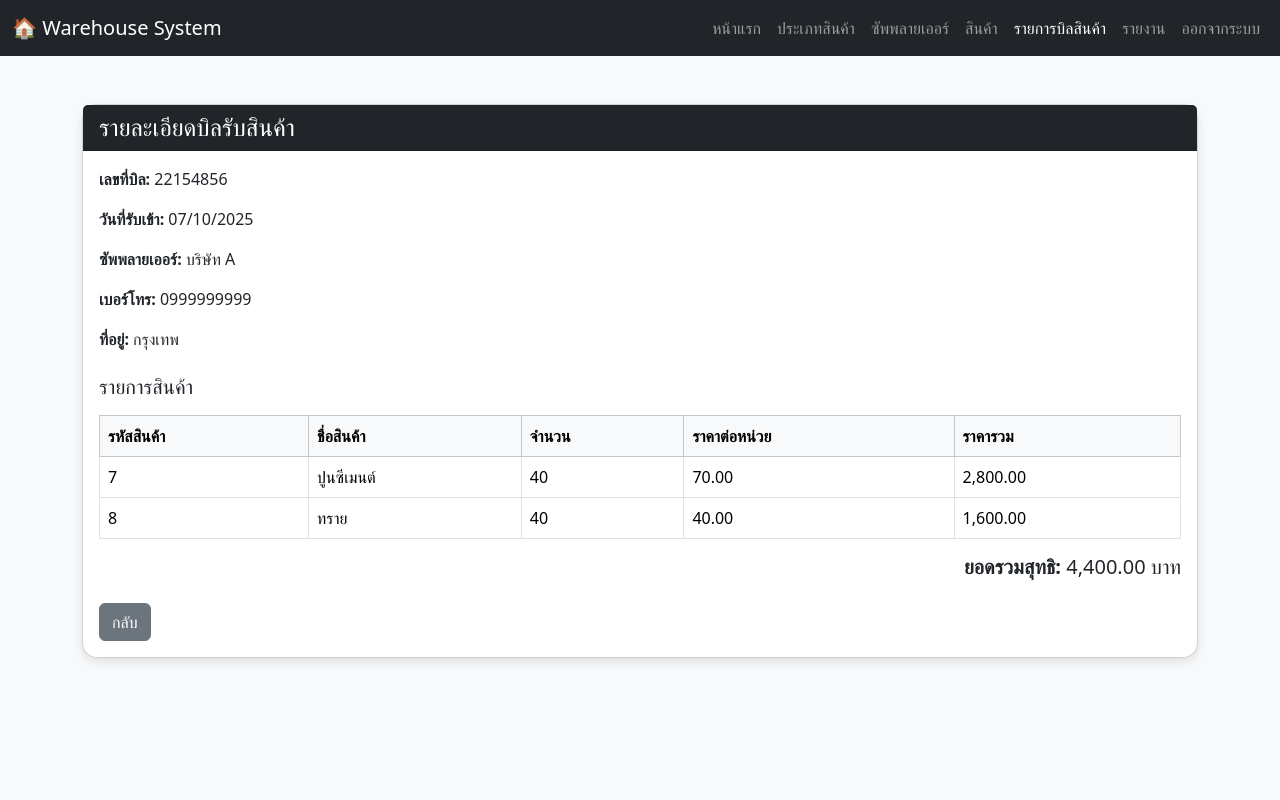
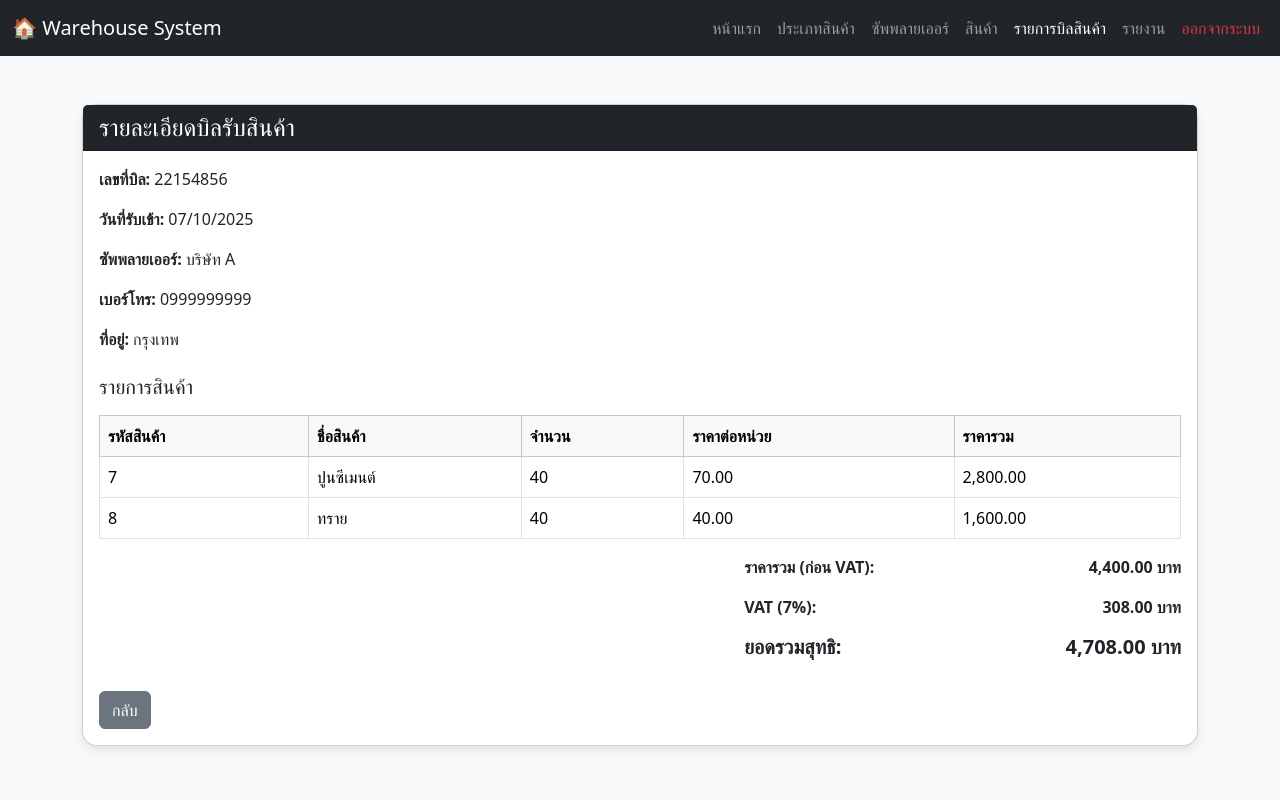
Before and after one commit to Earth489/Warehouse_Project, a PHP site: page /purchase_detail.php?id=11 in a window 1280 px wide. Run offline with PHP 8.4, Linux system fonts and the light colour scheme; a user stored in the database is signed in; data comes from the database, SQL or seed files in the repository.

Commit message:
Add files via upload

```diff
--- a/add_category.php
+++ b/add_category.php
@@ -50,7 +50,7 @@ if ($_SERVER["REQUEST_METHOD"] == "POST") {
           <li class="nav-item"><a class="nav-link" href="warehouse_page.php">รายการบิลสินค้า</a></li>
          <!-- <li class="nav-item"><a class="nav-link" href="history.php">ประวัติ</a></li> -->
           <li class="nav-item"><a class="nav-link" href="report.php">รายงาน</a></li>
-          <li class="nav-item"><a class="nav-link" href="logout.php">ออกจากระบบ</a></li>
+          <li class="nav-item"><a class="nav-link text-danger" href="logout.php">ออกจากระบบ</a></li>
         </ul>
       </div>
     </div>
--- a/add_suppliers.php
+++ b/add_suppliers.php
@@ -51,7 +51,7 @@ if ($_SERVER["REQUEST_METHOD"] == "POST") {
           <li class="nav-item"><a class="nav-link" href="warehouse_page.php">รายการบิลสินค้า</a></li>
          <!-- <li class="nav-item"><a class="nav-link" href="history.php">ประวัติ</a></li> -->
           <li class="nav-item"><a class="nav-link" href="report.php">รายงาน</a></li>
-          <li class="nav-item"><a class="nav-link" href="logout.php">ออกจากระบบ</a></li>
+          <li class="nav-item"><a class="nav-link text-danger" href="logout.php">ออกจากระบบ</a></li>
         </ul>
       </div>
     </div>
--- a/categories.php
+++ b/categories.php
@@ -37,7 +37,7 @@ $result = $conn->query($sql);
           <li class="nav-item"><a class="nav-link" href="warehouse_page.php">รายการบิลสินค้า</a></li>
          <!-- <li class="nav-item"><a class="nav-link" href="history.php">ประวัติ</a></li> -->
           <li class="nav-item"><a class="nav-link" href="report.php">รายงาน</a></li>
-          <li class="nav-item"><a class="nav-link" href="logout.php">ออกจากระบบ</a></li>
+          <li class="nav-item"><a class="nav-link text-danger" href="logout.php">ออกจากระบบ</a></li>
         </ul>
       </div>
     </div>
--- a/category_edit.php
+++ b/category_edit.php
@@ -72,7 +72,7 @@ if (isset($_POST['update'])) {
           <li class="nav-item"><a class="nav-link" href="warehouse_page.php">รายการบิลสินค้า</a></li>
          <!-- <li class="nav-item"><a class="nav-link" href="history.php">ประวัติ</a></li> -->
           <li class="nav-item"><a class="nav-link" href="report.php">รายงาน</a></li>
-          <li class="nav-item"><a class="nav-link" href="logout.php">ออกจากระบบ</a></li>
+          <li class="nav-item"><a class="nav-link text-danger" href="logout.php">ออกจากระบบ</a></li>
         </ul>
       </div>
     </div>
--- a/history.php
+++ b/history.php
@@ -107,7 +107,7 @@ $result = $stmt->get_result();
           <li class="nav-item"><a class="nav-link" href="warehouse_page.php">รายการบิลสินค้า</a></li>
          <!-- <li class="nav-item"><a class="nav-link active" href="history.php">ประวัติ</a></li> -->
           <li class="nav-item"><a class="nav-link" href="report.php">รายงาน</a></li>
-          <li class="nav-item"><a class="nav-link" href="logout.php">ออกจากระบบ</a></li>
+          <li class="nav-item"><a class="nav-link text-danger" href="logout.php">ออกจากระบบ</a></li>
         </ul>
       </div>
     </div>
--- a/homepage.php
+++ b/homepage.php
@@ -56,7 +56,7 @@ if ($latest_month) {
           <li class="nav-item"><a class="nav-link" href="warehouse_page.php">รายการบิลสินค้า</a></li>
          <!-- <li class="nav-item"><a class="nav-link" href="history.php">ประวัติ</a></li> -->
           <li class="nav-item"><a class="nav-link" href="report.php">รายงาน</a></li>
-          <li class="nav-item"><a class="nav-link" href="logout.php">ออกจากระบบ</a></li>
+          <li class="nav-item"><a class="nav-link text-danger" href="logout.php">ออกจากระบบ</a></li>
         </ul>
       </div>
     </div>
--- a/product_edit.php
+++ b/product_edit.php
@@ -90,7 +90,7 @@ if (isset($_POST['update'])) {
           <li class="nav-item"><a class="nav-link" href="warehouse_page.php">รายการบิลสินค้า</a></li>
          <!-- <li class="nav-item"><a class="nav-link" href="history.php">ประวัติ</a></li> -->
           <li class="nav-item"><a class="nav-link" href="report.php">รายงาน</a></li>
-          <li class="nav-item"><a class="nav-link" href="logout.php">ออกจากระบบ</a></li>
+          <li class="nav-item"><a class="nav-link text-danger" href="logout.php">ออกจากระบบ</a></li>
         </ul>
       </div>
     </div>
--- a/products.php
+++ b/products.php
@@ -53,7 +53,7 @@ $result = $conn->query($sql);
           <li class="nav-item"><a class="nav-link" href="warehouse_page.php">รายการบิลสินค้า</a></li>
          <!-- <li class="nav-item"><a class="nav-link" href="history.php">ประวัติ</a></li> -->
           <li class="nav-item"><a class="nav-link" href="report.php">รายงาน</a></li>
-          <li class="nav-item"><a class="nav-link" href="logout.php">ออกจากระบบ</a></li>
+          <li class="nav-item"><a class="nav-link text-danger" href="logout.php">ออกจากระบบ</a></li>
         </ul>
       </div>
     </div>
--- a/purchase_detail.php
+++ b/purchase_detail.php
@@ -73,7 +73,7 @@ body {
           <li class="nav-item"><a class="nav-link active" href="warehouse_page.php">รายการบิลสินค้า</a></li>
          <!-- <li class="nav-item"><a class="nav-link" href="history.php">ประวัติ</a></li> -->
           <li class="nav-item"><a class="nav-link" href="report.php">รายงาน</a></li>
-          <li class="nav-item"><a class="nav-link" href="logout.php">ออกจากระบบ</a></li>
+          <li class="nav-item"><a class="nav-link text-danger" href="logout.php">ออกจากระบบ</a></li>
         </ul>
       </div>
     </div>
@@ -122,8 +122,17 @@ body {
           </tbody>
         </table>
 
-        <div class="text-end mt-3">
-          <h5><strong>ยอดรวมสุทธิ:</strong> <?= number_format($purchase['total_amount'], 2) ?> บาท</h5>
+        <div class="row justify-content-end mt-3">
+          <div class="col-md-5">
+            <?php
+              $subtotal = $purchase['total_amount'];
+              $vat = $subtotal * 0.07;
+              $grand_total = $subtotal + $vat;
+            ?>
+            <p class="d-flex justify-content-between"><strong>ราคารวม (ก่อน VAT):</strong> <strong><?= number_format($subtotal, 2) ?> บาท</strong></p>
+            <p class="d-flex justify-content-between"><strong>VAT (7%):</strong> <strong><?= number_format($vat, 2) ?> บาท</strong></p>
+            <h5 class="d-flex justify-content-between"><strong>ยอดรวมสุทธิ:</strong> <strong><?= number_format($grand_total, 2) ?> บาท</strong></h5>
+          </div>
         </div>
 
       <?php else: ?>
--- a/report.php
+++ b/report.php
@@ -92,7 +92,7 @@ $result = $stmt->get_result();
 <body>
 
 <!-- แถบเมนูด้านบน -->
-  <nav class="navbar navbar-expand-lg navbar-dark bg-dark">
+  <nav class="navbar navbar-expand-lg navbar-dark bg-dark no-print">
     <div class="container-fluid">
       <a class="navbar-brand" href="#">🏠 Warehouse System</a>
       <button class="navbar-toggler" type="button" data-bs-toggle="collapse" data-bs-target="#navbarNav">
@@ -107,7 +107,7 @@ $result = $stmt->get_result();
           <li class="nav-item"><a class="nav-link" href="warehouse_page.php">รายการบิลสินค้า</a></li>
          <!-- <li class="nav-item"><a class="nav-link" href="history.php">ประวัติ</a></li> -->
           <li class="nav-item"><a class="nav-link active" href="report.php">รายงาน</a></li>
-          <li class="nav-item"><a class="nav-link" href="logout.php">ออกจากระบบ</a></li>
+          <li class="nav-item"><a class="nav-link text-danger" href="logout.php">ออกจากระบบ</a></li>
         </ul>
       </div>
     </div>
--- a/sale_detail.php
+++ b/sale_detail.php
@@ -62,7 +62,7 @@ $result_detail = $stmt2->get_result();
           <li class="nav-item"><a class="nav-link active" href="warehouse_page.php">รายการบิลสินค้า</a></li>
          <!-- <li class="nav-item"><a class="nav-link" href="history.php">ประวัติ</a></li> -->
           <li class="nav-item"><a class="nav-link" href="report.php">รายงาน</a></li>
-          <li class="nav-item"><a class="nav-link" href="logout.php">ออกจากระบบ</a></li>
+          <li class="nav-item"><a class="nav-link text-danger" href="logout.php">ออกจากระบบ</a></li>
         </ul>
       </div>
     </div>
--- a/stock_out_add.php
+++ b/stock_out_add.php
@@ -39,14 +39,14 @@ $result = $conn->query($sql);
           <li class="nav-item"><a class="nav-link active" href="warehouse_page.php">รายการบิลสินค้า</a></li>
          <!-- <li class="nav-item"><a class="nav-link" href="history.php">ประวัติ</a></li> -->
           <li class="nav-item"><a class="nav-link" href="report.php">รายงาน</a></li>
-          <li class="nav-item"><a class="nav-link" href="logout.php">ออกจากระบบ</a></li>
+          <li class="nav-item"><a class="nav-link text-danger" href="logout.php">ออกจากระบบ</a></li>
         </ul>
       </div>
     </div>
   </nav>
 
 <div class="container mt-4">
-    <h2 class="fw-bold mb-4">🚚 เพิ่มบิลขายสินค้า</h2>
+    <h2 class="fw-bold mb-4">เพิ่มบิลขายสินค้า</h2>
     <form action="stock_out_save.php" method="POST" id="sale-form">
 
         <div class="mb-3 col-md-4">
--- a/supplier_edit.php
+++ b/supplier_edit.php
@@ -73,7 +73,7 @@ if (isset($_POST['update'])) {
           <li class="nav-item"><a class="nav-link" href="warehouse_page.php">รายการบิลสินค้า</a></li>
          <!-- <li class="nav-item"><a class="nav-link" href="history.php">ประวัติ</a></li> -->
           <li class="nav-item"><a class="nav-link" href="report.php">รายงาน</a></li>
-          <li class="nav-item"><a class="nav-link" href="logout.php">ออกจากระบบ</a></li>
+          <li class="nav-item"><a class="nav-link text-danger" href="logout.php">ออกจากระบบ</a></li>
         </ul>
       </div>
     </div>
--- a/suppliers.php
+++ b/suppliers.php
@@ -38,7 +38,7 @@ $result = $conn->query($sql);
           <li class="nav-item"><a class="nav-link" href="warehouse_page.php">รายการบิลสินค้า</a></li>
          <!-- <li class="nav-item"><a class="nav-link" href="history.php">ประวัติ</a></li> -->
           <li class="nav-item"><a class="nav-link" href="report.php">รายงาน</a></li>
-          <li class="nav-item"><a class="nav-link" href="logout.php">ออกจากระบบ</a></li>
+          <li class="nav-item"><a class="nav-link text-danger" href="logout.php">ออกจากระบบ</a></li>
         </ul>
       </div>
     </div>
--- a/warehouse_page.php
+++ b/warehouse_page.php
@@ -138,7 +138,7 @@ body { background-color: #f8f9fa; }
           <li class="nav-item"><a class="nav-link active" href="warehouse_page.php">รายการบิลสินค้า</a></li>
          <!-- <li class="nav-item"><a class="nav-link" href="history.php">ประวัติ</a></li> -->
           <li class="nav-item"><a class="nav-link" href="report.php">รายงาน</a></li>
-          <li class="nav-item"><a class="nav-link" href="logout.php">ออกจากระบบ</a></li>
+          <li class="nav-item"><a class="nav-link text-danger" href="logout.php">ออกจากระบบ</a></li>
         </ul>
       </div>
     </div>
@@ -159,7 +159,7 @@ body { background-color: #f8f9fa; }
                 </div>
             </div>
             <div class="col-md-2 text-end">
-        <a href="warehouse_page.php" class="btn btn-dark w-100"> ล้างค่า </a>
+        <a href="warehouse_page.php" class="btn btn-dark w-100">-</a>
       </div>
         </div>
 
```
Also changed, not shown: add_product.php (+13 -2 lines), stock_in_add.php (+18 -17 lines).
